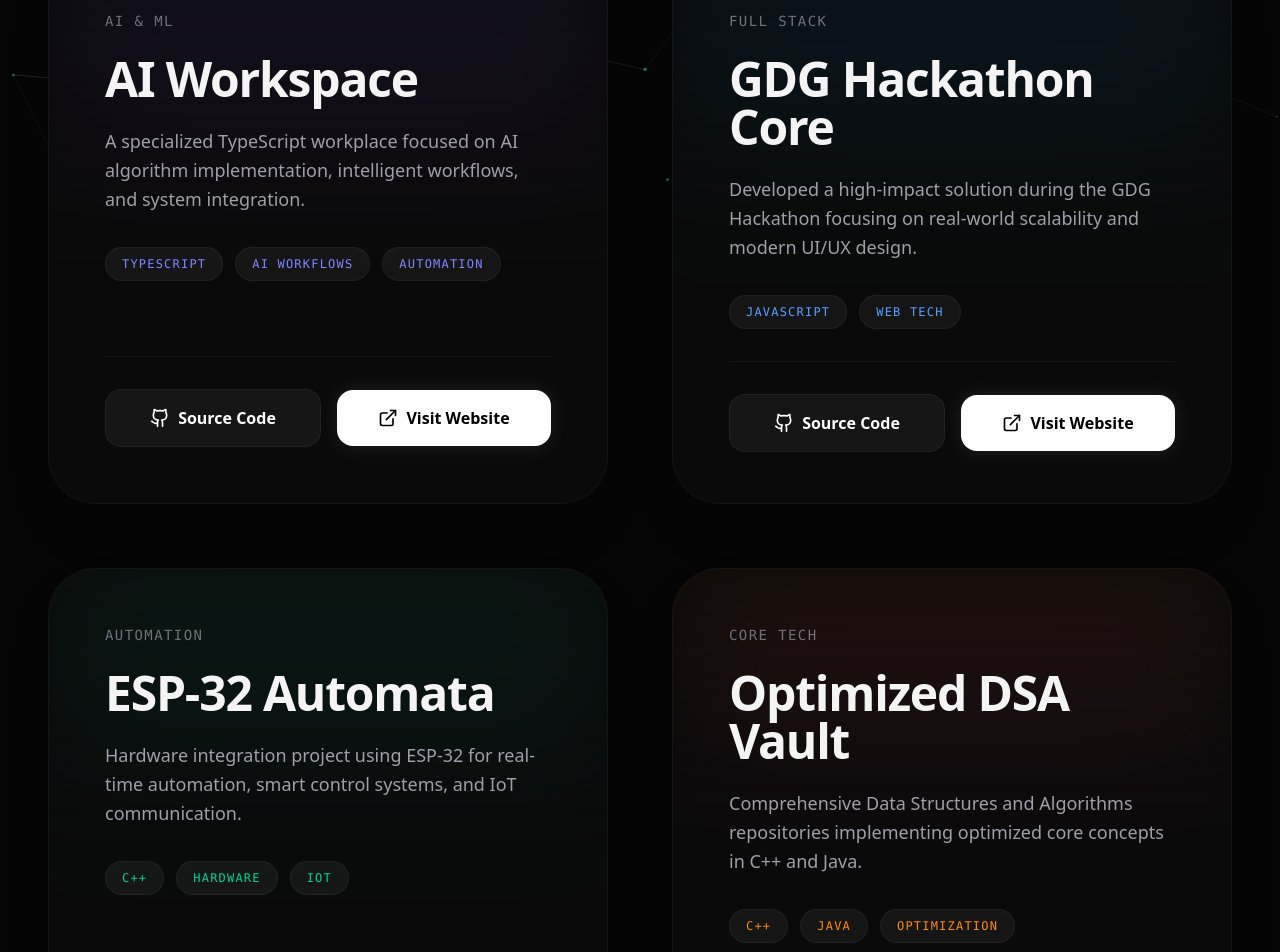
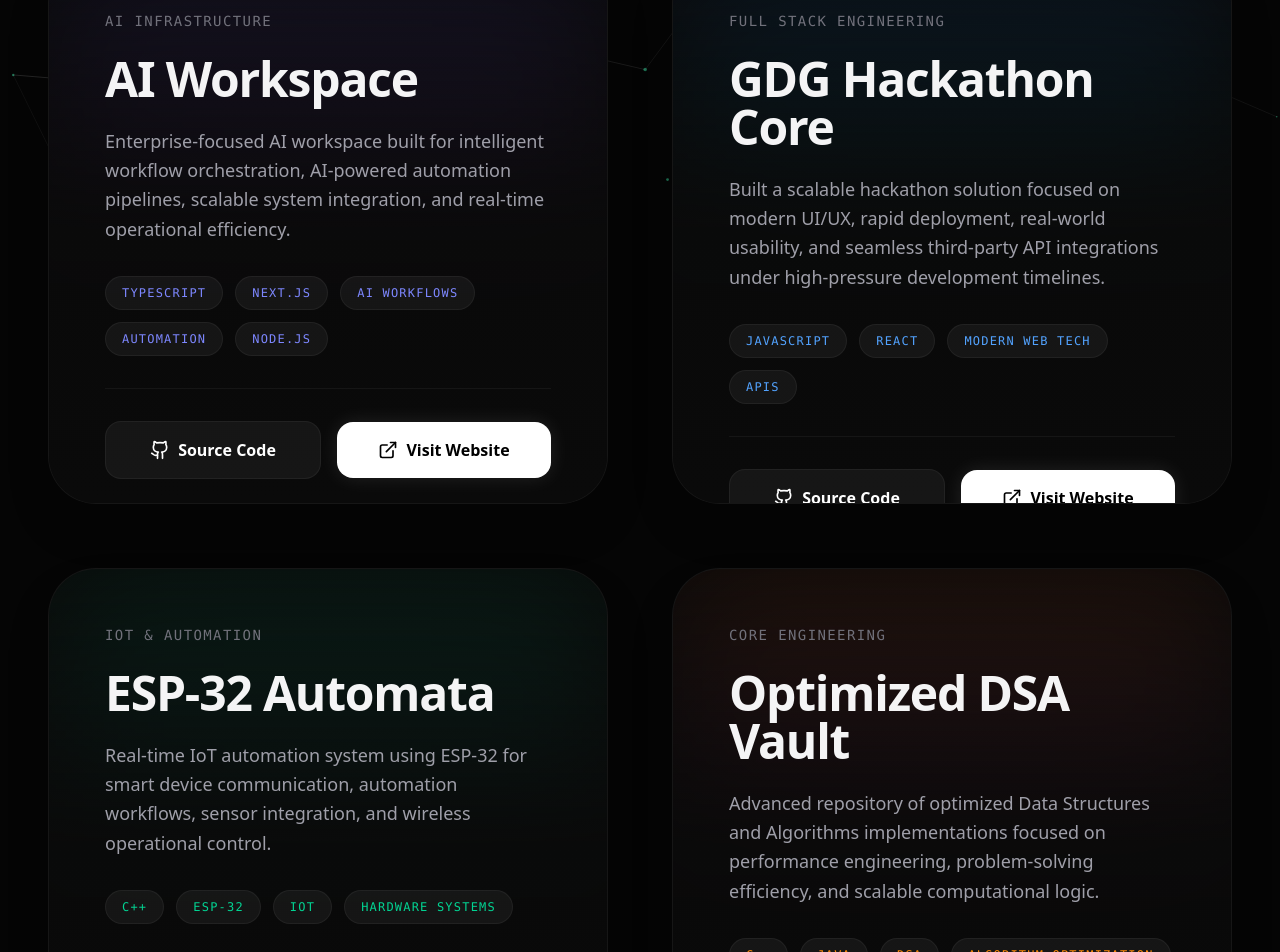
Before and after one commit to lightcode01-oss/Portfolio, a Next.js app: page /projects in a window 1280 px wide. Shown: the part 577-1529 px from the top of the page. Built offline with nearby package versions, Linux system fonts and the light colour scheme.

Commit message:
projects info edit

```diff
--- a/src/app/projects/[slug]/page.tsx
+++ b/src/app/projects/[slug]/page.tsx
@@ -11,42 +11,53 @@ const GithubIcon = () => (
 
 export default function ProjectDetailsPage({ params }: { params: Promise<{ slug: string }> }) {
   const { slug } = use(params);
-  // Mock data mapping based on slug
+
   const projectData = {
     "ai-workspace": {
       title: "AI Workspace",
-      category: "AI & ML",
-      description: "A specialized TypeScript workplace focused on AI algorithm implementation, intelligent workflows, and system integration. Built to automate manual processes and optimize large scale data sets.",
-      tech: ["TypeScript", "Next.js", "AI Pipelines", "Node.js"],
+      category: "AI Infrastructure",
+      description:
+        "A scalable AI-powered workspace engineered for intelligent workflow execution, automation orchestration, and enterprise-level system integration. Designed to optimize operational processes through modular AI pipelines and real-time automation systems.",
+      tech: ["TypeScript", "Next.js", "AI Pipelines", "Node.js", "Automation"],
       github: "https://github.com/lightcode01-oss/AI---WORKPLACE",
-      challenges: "Implementing asynchronous AI workflows that don't block the main thread while maintaining high throughput and real-time frontend updates.",
+      challenges:
+        "Designing asynchronous AI workflows capable of handling real-time operations, intelligent task execution, and scalable system communication without impacting frontend responsiveness or system stability.",
       icon: <Cpu className="w-12 h-12 text-indigo-400" />
     },
+
     "gdg-hackathon": {
       title: "GDG Hackathon Core",
-      category: "Full Stack",
-      description: "Developed a high-impact solution during the GDG Hackathon focusing on real-world scalability and modern UI/UX design. Integrated multiple third-party APIs.",
-      tech: ["JavaScript", "React", "Express", "Tailwind CSS"],
+      category: "Full Stack Engineering",
+      description:
+        "Developed a high-impact full-stack solution during the GDG Hackathon focused on scalability, modern user experience, and rapid deployment. Integrated multiple APIs and optimized frontend responsiveness for real-world usability.",
+      tech: ["JavaScript", "React", "Express.js", "Tailwind CSS", "API Integration"],
       github: "https://github.com/lightcode01-oss/GDG_HACKATHON",
-      challenges: "Rapid prototyping within a 48-hour time constraint while ensuring the application remained completely mobile responsive and secure.",
+      challenges:
+        "Managing rapid development cycles within strict hackathon timelines while maintaining clean architecture, responsive design systems, and scalable backend integration.",
       icon: <LayoutTemplate className="w-12 h-12 text-blue-400" />
     },
+
     "esp-32-project": {
       title: "ESP-32 Automata",
-      category: "Automation",
-      description: "Hardware integration project using ESP-32 for real-time automation, smart control systems, and IoT communication protocols over local Wi-Fi networks.",
-      tech: ["C++", "ESP-32", "IoT", "Sockets"],
+      category: "IoT & Automation",
+      description:
+        "An IoT-based automation platform leveraging ESP-32 hardware for smart communication, real-time device control, wireless automation, and scalable sensor-driven operational systems.",
+      tech: ["C++", "ESP-32", "IoT", "WebSockets", "Hardware Automation"],
       github: "https://github.com/lightcode01-oss/ESP-32-Project",
-      challenges: "Managing memory constraints on the ESP-32 chip and ensuring reliable WebSocket connections in unstable network environments.",
+      challenges:
+        "Optimizing hardware memory usage, ensuring stable real-time communication, and maintaining efficient wireless connectivity in resource-constrained IoT environments.",
       icon: <Server className="w-12 h-12 text-emerald-400" />
     },
+
     "dsa-vault": {
       title: "Optimized DSA Vault",
-      category: "Core Tech",
-      description: "Comprehensive Data Structures and Algorithms repositories implementing optimized core concepts in C++ and Java. Focused on time and space complexity efficiency.",
-      tech: ["C++", "Java", "Algorithms", "Optimization"],
+      category: "Core Engineering",
+      description:
+        "Comprehensive repository of optimized Data Structures and Algorithms implementations focused on computational efficiency, advanced problem-solving techniques, and scalable algorithmic architecture using C++ and Java.",
+      tech: ["C++", "Java", "Algorithms", "Optimization", "Problem Solving"],
       github: "https://github.com/lightcode01-oss/CPP-C-DSA",
-      challenges: "Writing clean, extremely efficient implementations of complex graph and tree traversal algorithms while maintaining high readability.",
+      challenges:
+        "Building highly optimized implementations of complex algorithms while balancing execution speed, memory efficiency, and maintainable code structure.",
       icon: <Cpu className="w-12 h-12 text-orange-400" />
     }
   }[slug] || {
@@ -58,7 +69,7 @@ export default function ProjectDetailsPage({ params }: { params: Promise<{ slug:
     challenges: "N/A",
     icon: null
   };
-
+}
 return (
   <div className="min-h-screen pt-32 pb-20 px-6 sm:px-12 max-w-5xl mx-auto">
     <Link href="/projects" className="inline-flex items-center gap-2 text-zinc-400 hover:text-white transition-colors mb-12">
--- a/src/app/projects/page.tsx
+++ b/src/app/projects/page.tsx
@@ -51,42 +51,45 @@ const projects = [
   {
     title: "AI Workspace",
     slug: "ai-workspace",
-    category: "AI & ML",
-    tech: ["TypeScript", "AI Workflows", "Automation"],
-    description: "A specialized TypeScript workplace focused on AI algorithm implementation, intelligent workflows, and system integration.",
+    category: "AI Infrastructure",
+    tech: ["TypeScript", "Next.js", "AI Workflows", "Automation", "Node.js"],
+    description: "Enterprise-focused AI workspace built for intelligent workflow orchestration, AI-powered automation pipelines, scalable system integration, and real-time operational efficiency.",
     bg: "from-indigo-500/20 to-purple-500/20",
     accent: "text-indigo-400",
     github: "https://github.com/lightcode01-oss/AI---WORKPLACE",
-    live: null // No live link, goes to dynamic case study
+    live: null
   },
+
   {
     title: "GDG Hackathon Core",
     slug: "gdg-hackathon",
-    category: "Full Stack",
-    tech: ["JavaScript", "Web Tech"],
-    description: "Developed a high-impact solution during the GDG Hackathon focusing on real-world scalability and modern UI/UX design.",
+    category: "Full Stack Engineering",
+    tech: ["JavaScript", "React", "Modern Web Tech", "APIs"],
+    description: "Built a scalable hackathon solution focused on modern UI/UX, rapid deployment, real-world usability, and seamless third-party API integrations under high-pressure development timelines.",
     bg: "from-blue-500/20 to-cyan-500/20",
     accent: "text-blue-400",
     github: "https://github.com/lightcode01-oss/GDG_HACKATHON",
     live: null
   },
+
   {
     title: "ESP-32 Automata",
     slug: "esp-32-project",
-    category: "Automation",
-    tech: ["C++", "Hardware", "IoT"],
-    description: "Hardware integration project using ESP-32 for real-time automation, smart control systems, and IoT communication.",
+    category: "IoT & Automation",
+    tech: ["C++", "ESP-32", "IoT", "Hardware Systems"],
+    description: "Real-time IoT automation system using ESP-32 for smart device communication, automation workflows, sensor integration, and wireless operational control.",
     bg: "from-emerald-500/20 to-teal-500/20",
     accent: "text-emerald-400",
     github: "https://github.com/lightcode01-oss/ESP-32-Project",
     live: null
   },
+
   {
     title: "Optimized DSA Vault",
     slug: "dsa-vault",
-    category: "Core Tech",
-    tech: ["C++", "Java", "Optimization"],
-    description: "Comprehensive Data Structures and Algorithms repositories implementing optimized core concepts in C++ and Java.",
+    category: "Core Engineering",
+    tech: ["C++", "Java", "DSA", "Algorithm Optimization"],
+    description: "Advanced repository of optimized Data Structures and Algorithms implementations focused on performance engineering, problem-solving efficiency, and scalable computational logic.",
     bg: "from-orange-500/20 to-pink-500/20",
     accent: "text-orange-400",
     github: "https://github.com/lightcode01-oss/CPP-C-DSA",
--- a/src/components/Navbar.tsx
+++ b/src/components/Navbar.tsx
@@ -48,9 +48,9 @@ export default function Navbar() {
             <div className="w-8 h-8 rounded-full bg-gradient-to-tr from-blue-500 to-emerald-500 flex items-center justify-center group-hover:shadow-[0_0_15px_rgba(59,130,246,0.6)] transition-shadow">
               <span className="text-white font-bold text-sm">AD</span>
             </div>
-            <span className="font-semibold text-lg tracking-tight text-white group-hover:text-zinc-300 transition-colors">
+            <span className="font-semibold text-lg tracking-tight text-white group-hover:text-zinc-400 transition-colors">
               ABHINAV DASH
-              <p className="text-xs font-normal opacity-70 mt-1 position-absolute">TECH MAGNITUDE</p>
+              <p className="text-xs font-normal opacity-70 mt-1">TECH MAGNITUDE © 2026</p>
             </span>
           </Link>
 
--- a/src/components/Projects.tsx
+++ b/src/components/Projects.tsx
@@ -4,32 +4,51 @@ import { motion } from 'framer-motion';
 export default function Projects() {
   const projects = [
     {
-      title: "AI Workflow Automation",
-      tech: "n8n, LLMs, API",
-      description: "Automates client outreach, messaging, and follow-ups. Uses AI to generate responses and handle conversations, drastically reducing manual work and increasing efficiency.",
+      title: "NEXUS OS — Autonomous AI Company Operating System",
+      tech: "Python, FastAPI, Next.js, TypeScript, LangChain, OpenAI APIs, Supabase, PostgreSQL, Docker, AI Agents",
+      description: "Designed and architected an enterprise-grade multi-agent AI operating system capable of managing autonomous AI employees, workflow execution, intelligent task delegation, memory systems, and real-world business automation pipelines.",
       bg: "from-indigo-500/20 to-purple-500/20",
       accent: "text-indigo-400"
     },
+
     {
-      title: "Food Delivery Platform",
-      tech: "Next.js, AI Recommendations",
-      description: "Advanced concept featuring real-time order tracking, AI-based meal recommendations, live chat support, cloud kitchen integration, and eco-friendly packaging.",
+      title: "AI Workflow Automation System",
+      tech: "n8n, LLMs, API Integrations, AI Agents, Workflow Nodes",
+      description: "Built advanced AI automation workflows for client outreach, intelligent messaging, follow-ups, and operational automation using AI-driven response generation and multi-node execution systems.",
+      bg: "from-violet-500/20 to-fuchsia-500/20",
+      accent: "text-violet-400"
+    },
+
+    {
+      title: "AI-Powered Food Delivery Ecosystem",
+      tech: "Next.js, Node.js, MongoDB, Socket.IO, AI Recommendation Systems, Real-Time APIs",
+      description: "Developed a scalable food delivery ecosystem integrating AI meal recommendations, real-time order tracking, cloud kitchen workflows, contactless delivery systems, live chat support, and eco-friendly operational infrastructure.",
       bg: "from-blue-500/20 to-cyan-500/20",
       accent: "text-blue-400"
     },
+
     {
-      title: "Chatbot with Pricing System",
-      tech: "Custom UI, Payments",
-      description: "Custom chatbot interface featuring user-based access control and integrated payment logic for unlocking premium AI capabilities and features.",
+      title: "AI SaaS Subscription & Access Control Platform",
+      tech: "Next.js, Firebase, Node.js, Authentication Systems, Payment Gateway APIs",
+      description: "Created a secure SaaS infrastructure with subscription management, premium AI feature access control, payment integration, user authentication, and scalable permission-based system architecture.",
       bg: "from-emerald-500/20 to-teal-500/20",
       accent: "text-emerald-400"
     },
+
     {
-      title: "Educational Content Creation",
-      tech: "Digital Products, EdTech",
-      description: "Created and sold structured materials for Computer Science. Strong focus on exam preparation, PYQs, and concept clarity for students aiming for top scores.",
+      title: "Educational Content Automation System",
+      tech: "Python, AI Content Structuring, OCR Systems, PDF Automation, EdTech Workflows",
+      description: "Developed AI-assisted educational systems for generating structured notes, previous-year questions, formula roadmaps, and academic resources focused on scalable learning workflows and exam preparation.",
       bg: "from-orange-500/20 to-pink-500/20",
       accent: "text-orange-400"
+    },
+
+    {
+      title: "AI Chatbot Platform with Monetization",
+      tech: "Custom UI, AI APIs, Payment Integration, Authentication, SaaS Logic",
+      description: "Built a customizable AI chatbot platform with integrated payment systems, premium feature unlocking, user-based access control, and scalable monetization infrastructure for AI-powered applications.",
+      bg: "from-rose-500/20 to-red-500/20",
+      accent: "text-rose-400"
     },
   ];
 
--- a/src/components/Skills.tsx
+++ b/src/components/Skills.tsx
@@ -5,21 +5,21 @@ export default function Skills() {
   const categories = [
     {
       title: "Core Technologies",
-      skills: ["C++", "Java", "SQL", "JavaScript", "TypeScript", "Next.js", "Tailwind CSS"],
+      skills: ["C++", "Java", "SQL", "JavaScript", "TypeScript", "Next.js", "Tailwind CSS", "AWS", "Node.js", "HTML", "CSS", "React", "Python"],
       accent: "group-hover:text-blue-400",
       border: "group-hover:border-blue-500/50",
       glow: "bg-blue-500/10"
     },
     {
       title: "AI & Automation",
-      skills: ["AI Workflow Automation", "Prompt Engineering", "LLM Integration", "n8n Pipelines", "Python Scripts"],
+      skills: ["AI Workflow Automation", "Prompt Engineering", "LLM Integration", "n8n Pipelines", "Python Scripts", "Firebase", "Docker"],
       accent: "group-hover:text-purple-400",
       border: "group-hover:border-purple-500/50",
       glow: "bg-purple-500/10"
     },
     {
       title: "Architecture & Tools",
-      skills: ["Database Management", "Data Structures", "System Design", "Git & GitHub", "VS Code"],
+      skills: ["Database Management", "Data Structures", "System Design", "Git & GitHub", "Multi-Agent Systems", "OpenClaw", "Multiple IDEs"],
       accent: "group-hover:text-emerald-400",
       border: "group-hover:border-emerald-500/50",
       glow: "bg-emerald-500/10"
```
Also changed, not shown: src/components/Hero3D.tsx (+14 -0 lines), src/app/page.tsx (indentation only). Lines whose indentation alone changed are shown as unchanged.
